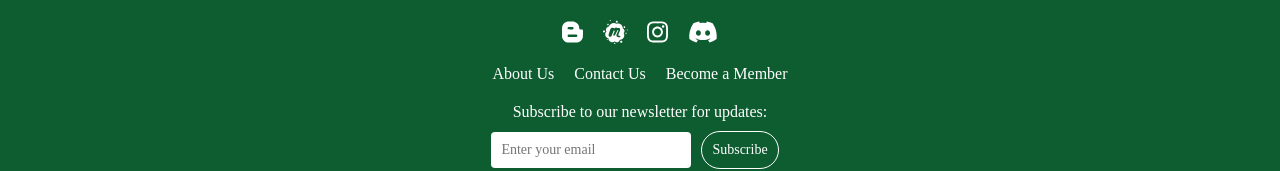
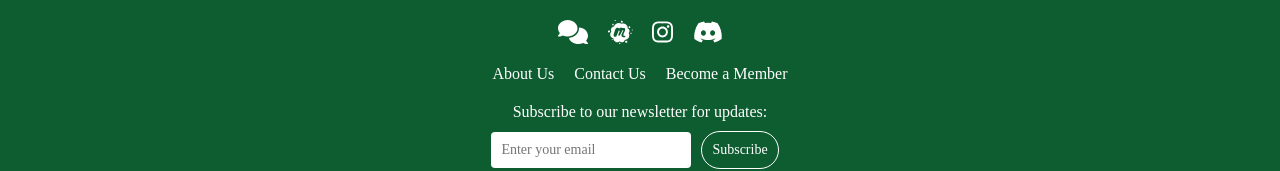
Before and after one commit to wsu-awscloudclub/AWSCloudClubPortfolio, a React (Create React App) app in the folder aws-cloud-club-portfolio/: page / in a window 1280 px wide. Shown: the top 171 px of the page. Built offline with nearby package versions, Linux system fonts and the light colour scheme.

Commit message:
changed the icon for GroupMe

```diff
--- a/aws-cloud-club-portfolio/package.json
+++ b/aws-cloud-club-portfolio/package.json
@@ -4,6 +4,7 @@
   "private": true,
   "dependencies": {
     "@fortawesome/free-brands-svg-icons": "^6.5.1",
+    "@fortawesome/free-solid-svg-icons": "^6.5.1",
     "@fortawesome/react-fontawesome": "^0.2.0",
     "@testing-library/jest-dom": "^5.17.0",
     "@testing-library/react": "^13.4.0",
--- a/aws-cloud-club-portfolio/src/components/Footer/index.js
+++ b/aws-cloud-club-portfolio/src/components/Footer/index.js
@@ -1,6 +1,7 @@
 import React from 'react';
 import { FontAwesomeIcon } from '@fortawesome/react-fontawesome';
-import {faInstagram, faDiscord, faMeetup, faBloggerB } from '@fortawesome/free-brands-svg-icons';
+import { faComments } from '@fortawesome/free-solid-svg-icons';
+import {faInstagram, faDiscord, faMeetup} from '@fortawesome/free-brands-svg-icons';
 import './Footer.css'; // Import the CSS file for styling
 
 function Footer() {
@@ -8,7 +9,7 @@ function Footer() {
     <footer className="footer">
       <div className="social-icons">
         <a href="https://web.groupme.com/join_group/95690303/BEox3UGa" target="_blank" rel="noopener noreferrer">
-          <FontAwesomeIcon icon={faBloggerB} className="icon" />
+          <FontAwesomeIcon icon={faComments} className="icon" />
         </a>
         <a href="https://www.meetup.com/aws-cloud-club-at-wayne-state/" target="_blank" rel="noopener noreferrer">
           <FontAwesomeIcon icon={faMeetup} className="icon" />
```
Also changed, not shown: 1 other file (tests, documents, lock files or other folders).
